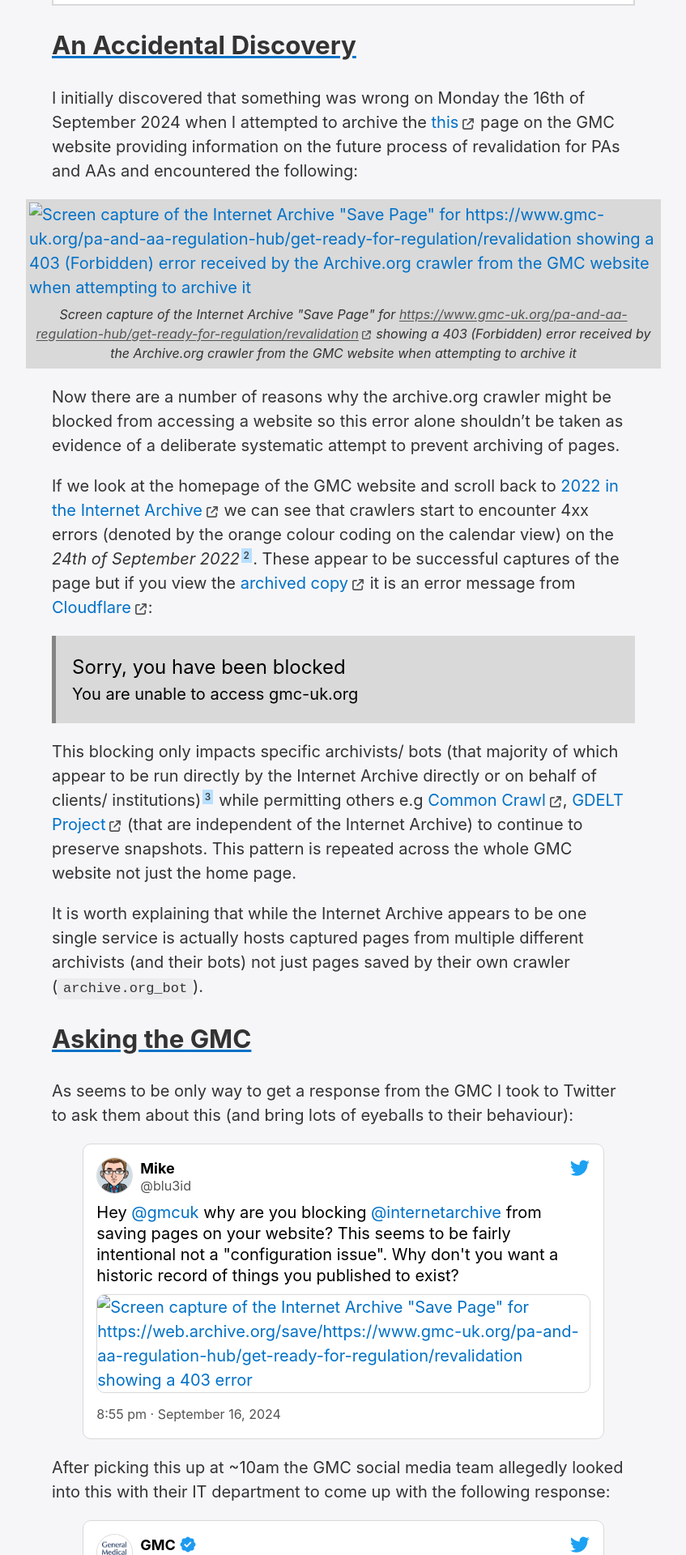
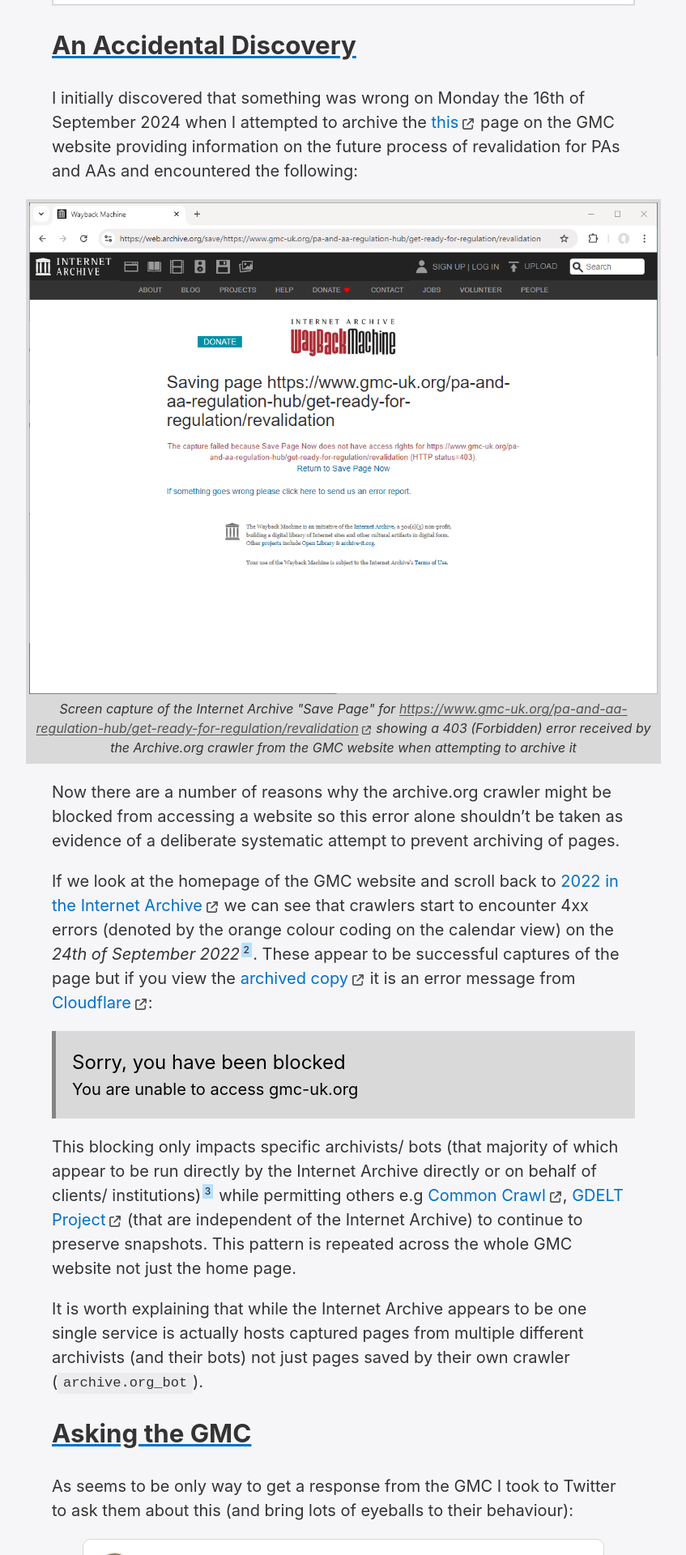
Before and after one commit to blu3id/blu3id.github.io, a Jekyll site: the page built from posts/2024-09-23-gmc-a-regulator-afraid-of-transparency.md, in a window 1280 px wide. Shown: the part 1064-2984 px from the top of the page at 81% size, without its empty margins (216-1063 px from the left). Built offline with Jekyll 4.4.1, drawn with Linux system fonts in a browser that asks for light colours.

Commit message:
Fix image paths

```diff
--- a/posts/2024-09-23-gmc-a-regulator-afraid-of-transparency.md
+++ b/posts/2024-09-23-gmc-a-regulator-afraid-of-transparency.md
@@ -23,7 +23,7 @@
 I initially discovered that something was wrong on Monday the 16th of September 2024 when I attempted to archive the [this](https://www.gmc-uk.org/pa-and-aa-regulation-hub/get-ready-for-regulation/revalidation){:target="_blank"} page on the GMC website providing information on the future process of revalidation for PAs and AAs and encountered the following:
 
 <figure>
-    <a href="spn-403-error.png" target="_blank"><img src="spn-403-error.png" alt="Screen capture of the Internet Archive &quot;Save Page&quot; for https://www.gmc-uk.org/pa-and-aa-regulation-hub/get-ready-for-regulation/revalidation showing a 403 (Forbidden) error received by the Archive.org crawler from the GMC website when attempting to archive it"></a>
+    <a href="gmc-a-regulator-afraid-of-transparency/spn-403-error.png" target="_blank"><img src="gmc-a-regulator-afraid-of-transparency/spn-403-error.png" alt="Screen capture of the Internet Archive &quot;Save Page&quot; for https://www.gmc-uk.org/pa-and-aa-regulation-hub/get-ready-for-regulation/revalidation showing a 403 (Forbidden) error received by the Archive.org crawler from the GMC website when attempting to archive it"></a>
     <figcaption>Screen capture of the Internet Archive "Save Page" for <a href="https://www.gmc-uk.org/pa-and-aa-regulation-hub/get-ready-for-regulation/revalidation" target="_blank">https://www.gmc-uk.org/pa-and-aa-regulation-hub/get-ready-for-regulation/revalidation</a> showing a 403 (Forbidden) error received by the Archive.org crawler from the GMC website when attempting to archive it</figcaption>
 </figure>
 
@@ -69,7 +69,7 @@
   <p>
     Hey <a href="https://twitter.com/gmcuk" target="_blank">@gmcuk</a> why are you blocking <a href="https://twitter.com/internetarchive" target="_blank">@internetarchive</a> from saving pages on your website? This seems to be fairly intentional not a &quot;configuration issue&quot;. Why don&#39;t you want a historic record of things you published to exist?
   </p>
-  <a class="img" href="spn-403-error.png" target="_blank"><img alt="Screen capture of the Internet Archive &quot;Save Page&quot; for https://web.archive.org/save/https://www.gmc-uk.org/pa-and-aa-regulation-hub/get-ready-for-regulation/revalidation showing a 403 error" src="spn-403-error.png"/></a>
+  <a class="img" href="gmc-a-regulator-afraid-of-transparency/spn-403-error.png" target="_blank"><img alt="Screen capture of the Internet Archive &quot;Save Page&quot; for https://web.archive.org/save/https://www.gmc-uk.org/pa-and-aa-regulation-hub/get-ready-for-regulation/revalidation showing a 403 error" src="gmc-a-regulator-afraid-of-transparency/spn-403-error.png"/></a>
   <a class="permalink" href="https://twitter.com/blu3id/status/1835769600811884710" target="_blank">
     <time datetime="2024-09-16T19:55:54.000Z">8:55 pm · September 16, 2024</time>
   </a>
@@ -120,14 +120,14 @@
 This page (and the other pages in the same section on PA and AA regulation) carried an additional [meta tag](https://developer.mozilla.org/en-US/docs/Web/HTML/Element/meta){:target="_blank"}: `<meta name="robots" content="noindex">` this extra bit of code tells internet search engines that [the page must not be indexed](https://developers.google.com/search/docs/crawling-indexing/block-indexing){:target="_blank"} and prevents it showing in search results on e.g Google.
 
 <figure>
-    <a href="pa-and-aa-revalidation-source.png" target="_blank"><img src="pa-and-aa-revalidation-source.png" alt="Screen capture of the source code for the https://www.gmc-uk.org/pa-and-aa-regulation-hub/get-ready-for-regulation/revalidation page showing the additional &lt;meta name=&quot;robots&quot; content=&quot;noindex&quot;&gt; tag"></a>
+    <a href="gmc-a-regulator-afraid-of-transparency/pa-and-aa-revalidation-source.png" target="_blank"><img src="gmc-a-regulator-afraid-of-transparency/pa-and-aa-revalidation-source.png" alt="Screen capture of the source code for the https://www.gmc-uk.org/pa-and-aa-regulation-hub/get-ready-for-regulation/revalidation page showing the additional &lt;meta name=&quot;robots&quot; content=&quot;noindex&quot;&gt; tag"></a>
     <figcaption>Screen capture of the source code for the <a href="https://www.gmc-uk.org/pa-and-aa-regulation-hub/get-ready-for-regulation/revalidation" target="_blank">https://www.gmc-uk.org/pa-and-aa-regulation-hub/get-ready-for-regulation/revalidation</a> page showing the additional <code>&lt;meta name=&quot;robots&quot; content=&quot;noindex&quot;&gt;</code> tag</figcaption>
 </figure>
 
 The concerning thing is that this extra instruction to hide pages from search results appears to be limited to pages on PAs and AAs. Looking at a similar page on revalidation but for Doctors we find the following source code that lacks the extra `meta` tag.
 
 <figure>
-    <a href="doctor-revalidation-source.png" target="_blank"><img src="doctor-revalidation-source.png" alt="Screen capture of the source code for the view-source:https://www.gmc-uk.org/registration-and-licensing/managing-your-registration/revalidation/guidance-for-doctors-requirements-for-revalidation page showing empty space were the the additional &lt;meta name=&quot;robots&quot; content=&quot;noindex&quot;&gt; tag was on the other page"></a>
+    <a href="gmc-a-regulator-afraid-of-transparency/doctor-revalidation-source.png" target="_blank"><img src="gmc-a-regulator-afraid-of-transparency/doctor-revalidation-source.png" alt="Screen capture of the source code for the view-source:https://www.gmc-uk.org/registration-and-licensing/managing-your-registration/revalidation/guidance-for-doctors-requirements-for-revalidation page showing empty space were the the additional &lt;meta name=&quot;robots&quot; content=&quot;noindex&quot;&gt; tag was on the other page"></a>
     <figcaption>Screen capture of the source code for the <a href="https://www.gmc-uk.org/registration-and-licensing/managing-your-registration/revalidation/guidance-for-doctors-requirements-for-revalidation" target="_blank">https://www.gmc-uk.org/registration-and-licensing/managing-your-registration/revalidation/guidance-for-doctors-requirements-for-revalidation</a> page showing empty space were the the additional &lt;meta name=&quot;robots&quot; content=&quot;noindex&quot;&gt; tag was on the other page</figcaption>
 </figure>
 
```
